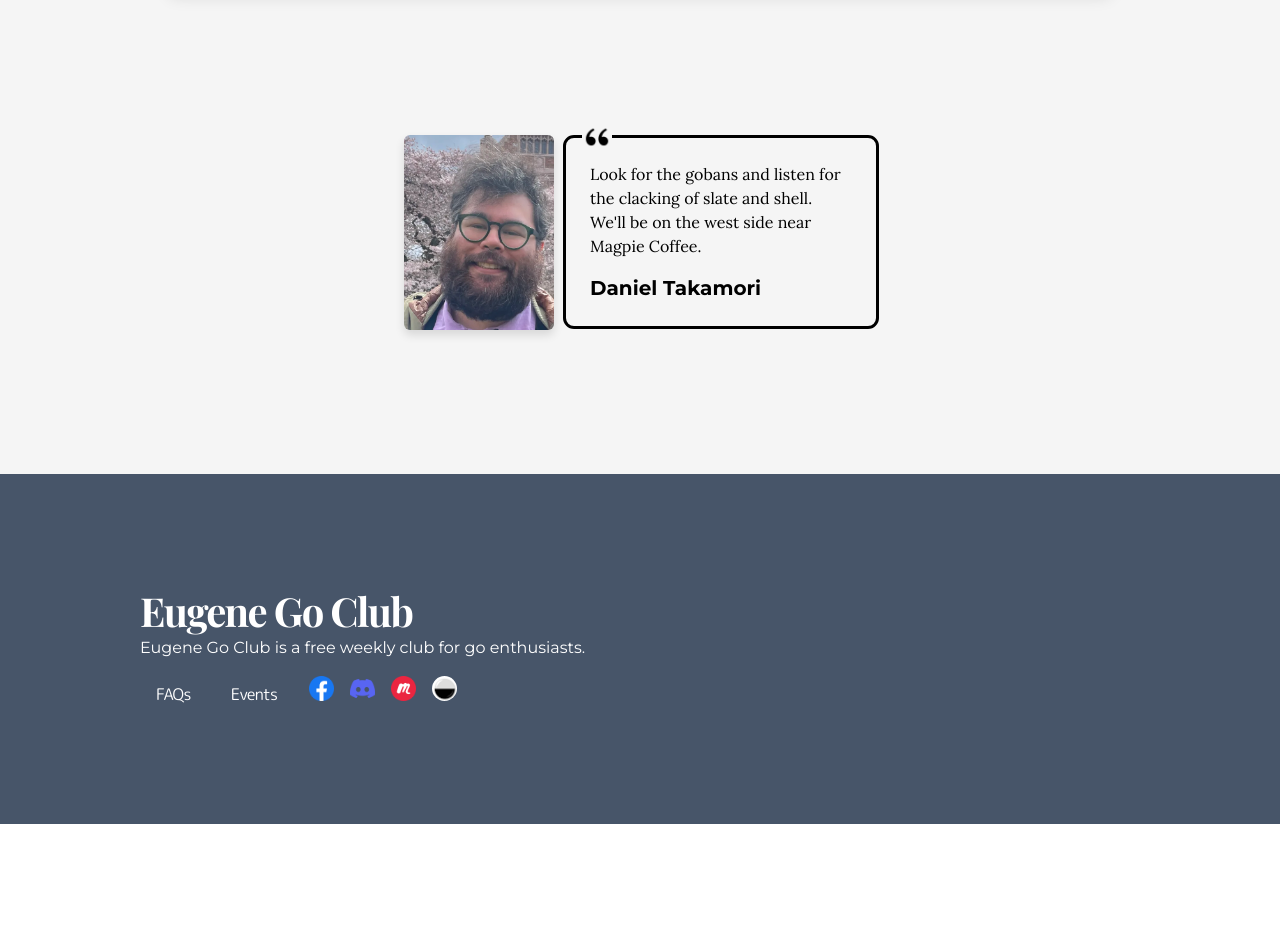
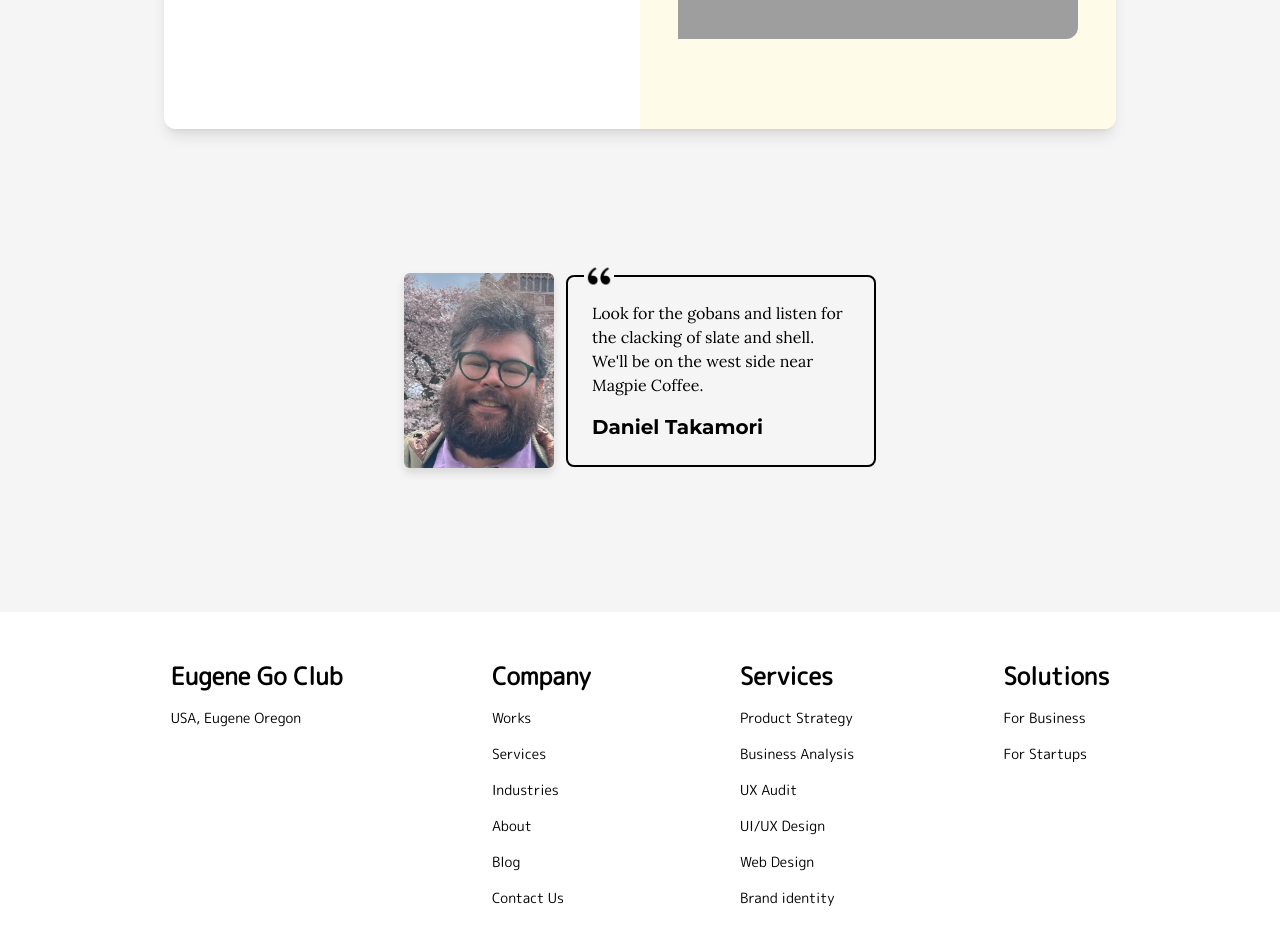
Before and after one commit to hnakae/go-club, a Next.js app: page / in a window 1280 px wide. Shown: the part 1720-2662 px from the top of the page. Before the commit the page ends 2544 px from the top, so only its background shows below. Built offline with nearby package versions, Linux system fonts and the light colour scheme; grey boxes are pictures that could not be loaded; a web font is replaced by a local one.

Commit message:
footer layout

```diff
--- a/src/app/_components/container.tsx
+++ b/src/app/_components/container.tsx
@@ -5,7 +5,8 @@ type Props = {
 const Container = ({ children }: Props) => {
   return (
     // w-[90%] max-w-[1000px]
-    <div className="container flex  flex-col max-w-[1000px]  mx-auto  space-y-36 sm:space-y-12  pb-36">
+    // space-y-36 sm:space-y-12  pb-36
+    <div className="container flex  flex-col max-w-[1000px]  mx-auto ">
       {children}
     </div>
   );
--- a/src/app/_components/footer.tsx
+++ b/src/app/_components/footer.tsx
@@ -6,72 +6,129 @@ import Link from "next/link";
 export function Footer() {
   return (
     // #A69EF5", to: "#DCC9FE" bg-gradient-to-tr from-[#A69EF5] to-[#DCC9FE]
-    <footer className="select-none max-w-screen mx-0 bg-slate-600 flex justify-center px-6">
-      {/* <Container> */}
-      {/* <div className="w-full max-w-[1000px] flex justify-between items-center "> */}
-      <div className="w-full max-w-[1000px] py-28 flex flex-col items-start text-white ">
-        <h3 className="font-playfair text-4xl lg:text-[2.5rem] font-bold tracking-tighter leading-tight text-center lg:text-left mb-10 lg:mb-0 lg:pr-4 lg:w-1/2 ">
-          Eugene Go Club
-        </h3>
+    // <footer className="select-none max-w-screen mx-0 bg-slate-600 flex justify-center px-6">
+    //   {/* <Container> */}
+    //   {/* <div className="w-full max-w-[1000px] flex justify-between items-center "> */}
+    //   <div className="w-full max-w-[1000px] py-28 flex flex-col items-start text-white ">
+    //     <h3 className="font-playfair text-4xl lg:text-[2.5rem] font-bold tracking-tighter leading-tight text-center lg:text-left mb-10 lg:mb-0 lg:pr-4 lg:w-1/2 ">
+    //       Eugene Go Club
+    //     </h3>
 
-        <h1 className="font-montserrat">
-          Eugene Go Club is a free weekly club for go enthusiasts.
-        </h1>
+    //     <h1 className="font-montserrat">
+    //       Eugene Go Club is a free weekly club for go enthusiasts.
+    //     </h1>
 
-        <div className="socials flex pt-4  space-x-4">
-          <ul className="font-montserrat text-white  flex space-x-2  items-center tracking-tighter leading-tight xs:hidden  ">
-            <li className="cursor-pointer rounded-md  px-4 py-2">
-              <Link href="/faqs">FAQs</Link>
-            </li>
-            <li className="cursor-pointer rounded-md  px-4 py-2">
-              <Link href="/events">Events</Link>
-            </li>
-          </ul>
+    //     <div className="socials flex pt-4  space-x-4">
+    //       <ul className="font-montserrat text-white  flex space-x-2  items-center tracking-tighter leading-tight xs:hidden  ">
+    //         <li className="cursor-pointer rounded-md  px-4 py-2">
+    //           <Link href="/faqs">FAQs</Link>
+    //         </li>
+    //         <li className="cursor-pointer rounded-md  px-4 py-2">
+    //           <Link href="/events">Events</Link>
+    //         </li>
+    //       </ul>
+    //       <Link
+    //         href="/https://www.facebook.com/groups/EugeneGoClub"
+    //         target="_blank"
+    //       >
+    //         <Image
+    //           src="/icons/facebook.png"
+    //           alt="facebook icon"
+    //           width={25}
+    //           height={25}
+    //         />
+    //       </Link>
+    //       <Link
+    //         href="https://discord.com/channels/1164649557687275703/1174766988787208345"
+    //         target="_blank"
+    //       >
+    //         <Image
+    //           src="/icons/discord.png"
+    //           alt="facebook icon"
+    //           width={25}
+    //           height={25}
+    //         />
+    //       </Link>{" "}
+    //       <Link
+    //         href="/https://www.meetup.com/eugene-go-players/"
+    //         target="_blank"
+    //       >
+    //         <Image
+    //           src="/icons/meetup.png"
+    //           alt="facebook icon"
+    //           width={25}
+    //           height={25}
+    //         />
+    //       </Link>{" "}
+    //       <Link href="/https://online-go.com/group/6435" target="_blank">
+    //         <Image
+    //           className="rounded-full"
+    //           src="/icons/ogs-icon.png"
+    //           alt="facebook icon"
+    //           width={25}
+    //           height={25}
+    //         />
+    //       </Link>
+    //     </div>
+    //   </div>
+    //   {/* </Container> */}
+    // </footer>
+    <footer className=" w-full px-12 font-normal text-sm text-black bg-light sm:text-base  ">
+      <div className="h-[455px]  w-full ">
+        <div className="flex justify-around p-12">
+          <div className="flex flex-col gap-4">
+            <div className="font-bold text-2xl">Eugene Go Club</div>
+            <div className="mb-24">USA, Eugene Oregon</div>
+            <div className="flex  gap-5">
+              {/* <LinkedInIcon className="lg:w-[30px]" />
+              <DribbbleIcon className="lg:w-[30px]" />
+              <PinterestIcon className="lg:w-[30px]" />
+              <GithubIcon className="lg:w-[30px]" /> */}
+            </div>
+          </div>
+          <div className="flex flex-col gap-4">
+            <div className="font-bold text-2xl">Company</div>
+            <div>Works</div>
+            <div>Services</div>
+            <div>Industries</div>
+            <div>About</div>
+            <div>Blog</div>
+            <div>Contact Us</div>
+          </div>
+          <div className="flex flex-col gap-4">
+            <div className="font-bold text-2xl">Services</div>
+            <div>Product Strategy</div>
+            <div>Business Analysis</div>
+            <div>UX Audit</div>
+            <div>UI/UX Design</div>
+            <div>Web Design</div>
+            <div>Brand identity</div>
+          </div>
+          <div className="flex flex-col gap-4">
+            <div className="font-bold text-2xl">Solutions</div>
+            <div>For Business</div>
+            <div>For Startups</div>
+          </div>
+        </div>
+      </div>
+      <div className=" flex items-center justify-between py-4 px-12  ">
+        {/* <Logo /> */}
+        <span>{new Date().getFullYear()} &copy; All Rights Reserved.</span>
+        <div className="flex items-center lg:py-2">
+          Built With
+          <span className="text-brand text-2xl px-1 dark:text-primaryDark">
+            &#9825;
+          </span>
+          by&nbsp;
           <Link
-            href="/https://www.facebook.com/groups/EugeneGoClub"
-            target="_blank"
+            href="/"
+            target={"_blank"}
+            className="underline underline-offset-2 "
           >
-            <Image
-              src="/icons/facebook.png"
-              alt="facebook icon"
-              width={25}
-              height={25}
-            />
-          </Link>
-          <Link
-            href="https://discord.com/channels/1164649557687275703/1174766988787208345"
-            target="_blank"
-          >
-            <Image
-              src="/icons/discord.png"
-              alt="facebook icon"
-              width={25}
-              height={25}
-            />
-          </Link>{" "}
-          <Link
-            href="/https://www.meetup.com/eugene-go-players/"
-            target="_blank"
-          >
-            <Image
-              src="/icons/meetup.png"
-              alt="facebook icon"
-              width={25}
-              height={25}
-            />
-          </Link>{" "}
-          <Link href="/https://online-go.com/group/6435" target="_blank">
-            <Image
-              className="rounded-full"
-              src="/icons/ogs-icon.png"
-              alt="facebook icon"
-              width={25}
-              height={25}
-            />
+            Hiro Nakae
           </Link>
         </div>
       </div>
-      {/* </Container> */}
     </footer>
   );
 }
--- a/src/app/_components/grid.tsx
+++ b/src/app/_components/grid.tsx
@@ -36,7 +36,7 @@ const Grid = () => {
   ];
   return (
     <>
-      <div className="w-full flex flex-col  px-6">
+      <div className="w-full flex flex-col  px-6 sm:mb-6 mb-36">
         <div className="font-playfair leading-[1.06] tracking-wide font-semibold text-center text-4xl xs:text-3xl mb-12 xs:mb-6 ">
           Our Activities
         </div>
--- a/src/app/_components/join-community.tsx
+++ b/src/app/_components/join-community.tsx
@@ -5,7 +5,7 @@ import React from "react";
 const JoinCommunity = () => {
   return (
     // bg-[#DDEAFC]
-    <div className="select-none    overflow-visible  px-6">
+    <div className="select-none    overflow-visible  px-6 sm:mb-6 mb-36">
       <div className=" bg-white flex xs:flex-col-reverse sm:flex-col-reverse justify-center items-center shadow-lg rounded-xl  xs:shadow-none h-[480px] xs:h-[400px] w-full overflow-hidden">
         <div className=" message flex flex-col h-full w-full justify-center items-start xs:items-center xs:text-center   md:w-1/2 lg:w-1/2 xl:w-1/2 2xl:w-1/2 p-8 xs:p-0 xs:pb-4 ">
           <h1 className="font-playfair text-4xl xs:text-2xl leading-[1.06] tracking-wide font-semibold mb-4">
@@ -77,7 +77,7 @@ const JoinCommunity = () => {
           </div>
         </div>
         {/* bg-gradient-to-br from-teal-400 to-sky-400 */}
-        <div className="bg-yellow-50 sm:w-full  xs:h-[30%] relative xs:rounded-t-xl md:w-1/2 lg:w-1/2 xl:w-1/2 2xl:w-1/2 h-full w-full bg-white flex justify-center items-center overflow-visible">
+        <div className="bg-yellow-50 sm:w-full  xs:h-[30%] relative xs:rounded-t-xl md:w-1/2 lg:w-1/2 xl:w-1/2 2xl:w-1/2 h-full w-full  flex justify-center items-center overflow-visible">
           <Image
             src="/assets/images/social.png"
             alt="placeholder"
--- a/src/app/_components/meetup-info.tsx
+++ b/src/app/_components/meetup-info.tsx
@@ -9,7 +9,7 @@ const MeetUpInfo = () => {
     // bg-[url(/assets/images/background-flipped.png)]
     // <div className="flex flex-col justify-start items-center mt-12 ">
 
-    <div className="relative px-6  text-start  flex items-center justify-center  mt-12 sm:flex-col xs:flex-col sm:mt-0 xs:mt-0 xs:bg-[#DFF8B4]">
+    <div className="relative bg-dark text-white   text-start  flex items-center justify-center pt-36 pb-24 sm:flex-col xs:flex-col sm:mt-0 xs:mt-0 xs:bg-[#DFF8B4] sm:mb-6 mb-36">
       <div className="py-12  h-fit flex-col flex items-center justify-center rounded-md  text-center  z-20">
         <div>Meetup Info</div>
         <div className="font-playfair text-[55px] mb-4"> Wednesdays</div>
--- a/src/app/_components/quote.tsx
+++ b/src/app/_components/quote.tsx
@@ -4,7 +4,7 @@ import Avatar from "./avatar";
 
 const Quote = () => {
   return (
-    <section className=" px-6 rounded-md w-full ">
+    <section className=" px-6 rounded-md w-full sm:mb-6 mb-36">
       <div className="max-w-[1000px] flex justify-center items-center   sm:flex-col xs:space-y-3 sm:space-y-3  ">
         <div className=" flex justify-center  xs:w-full sm:w-full  xs:mb-3">
           <Image
@@ -19,7 +19,7 @@ const Quote = () => {
           {/* <div className="font-playfair leading-[1.06] tracking-wide xs:tracking-tighter sm:tracking-tight font-semibold mb-12 xs:mb-6 text-center text-4xl xs:text-3xl">
             How To Find Us
           </div> */}
-          <div className="px-6 w-[310px] flex flex-col  justify-center items-start  py-6   rounded-lg ml-3 sm:ml-0 outline relative">
+          <div className="px-6 w-[310px] flex flex-col  justify-center items-start  py-6   rounded-lg ml-3 sm:ml-0 border-2 border-black relative">
             <div className="absolute top-[-16px] left-4 bg-beige1">
               <Image src="/icons/quote.png" alt="icon" width={30} height={30} />
             </div>
--- a/src/app/page.tsx
+++ b/src/app/page.tsx
@@ -20,8 +20,8 @@ export default function Index() {
     // bg-[#f0e7db]
     <main className="max-w-screen bg-beige1 ">
       <Navbar />
+      <MeetUpInfo />
       <Container>
-        <MeetUpInfo />
         <Grid />
         {/* {morePosts.length > 0 && <GameReviews posts={morePosts} />} */}
         <JoinCommunity />
```
Also changed, not shown: src/app/_components/navbar.tsx (+12 -2 lines).
